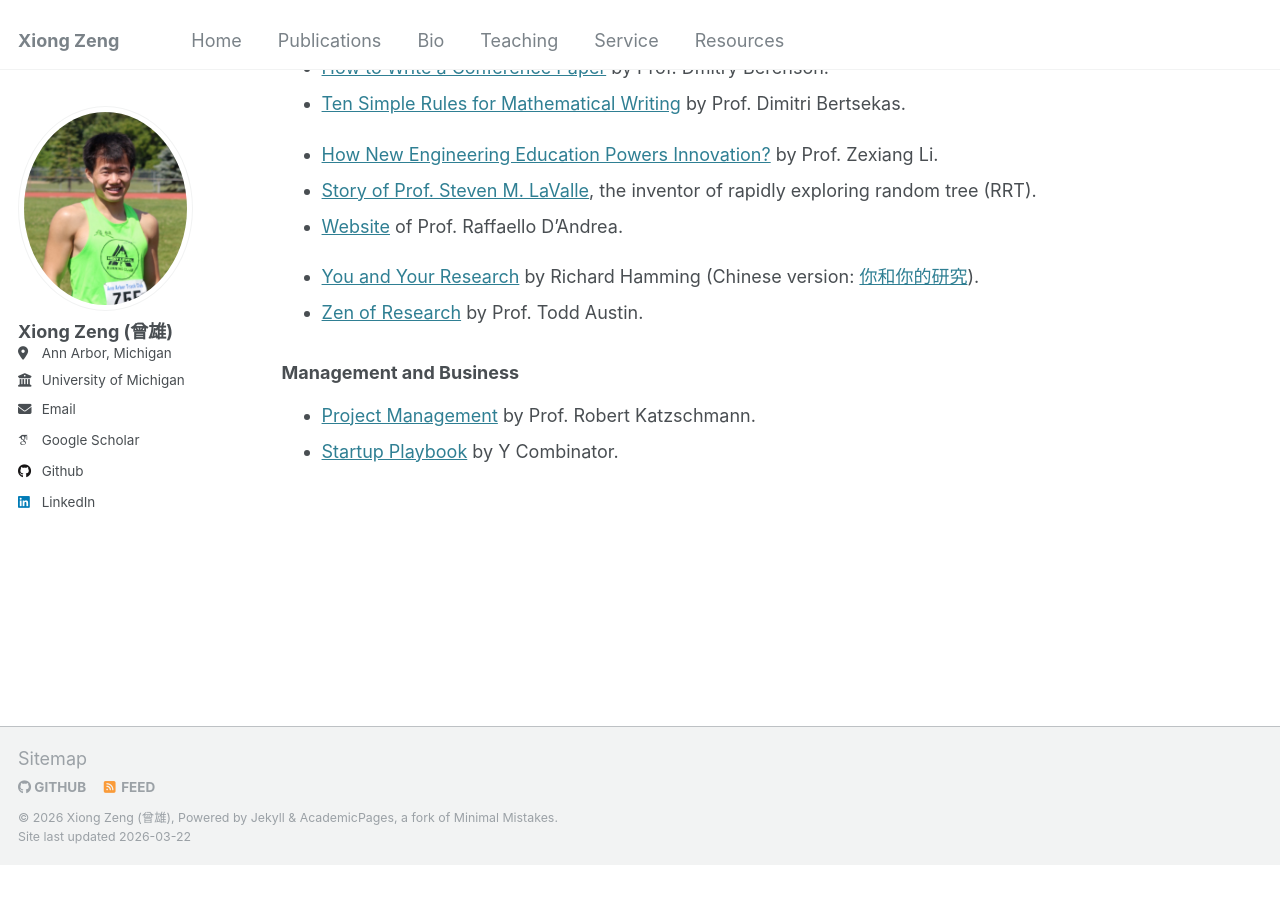
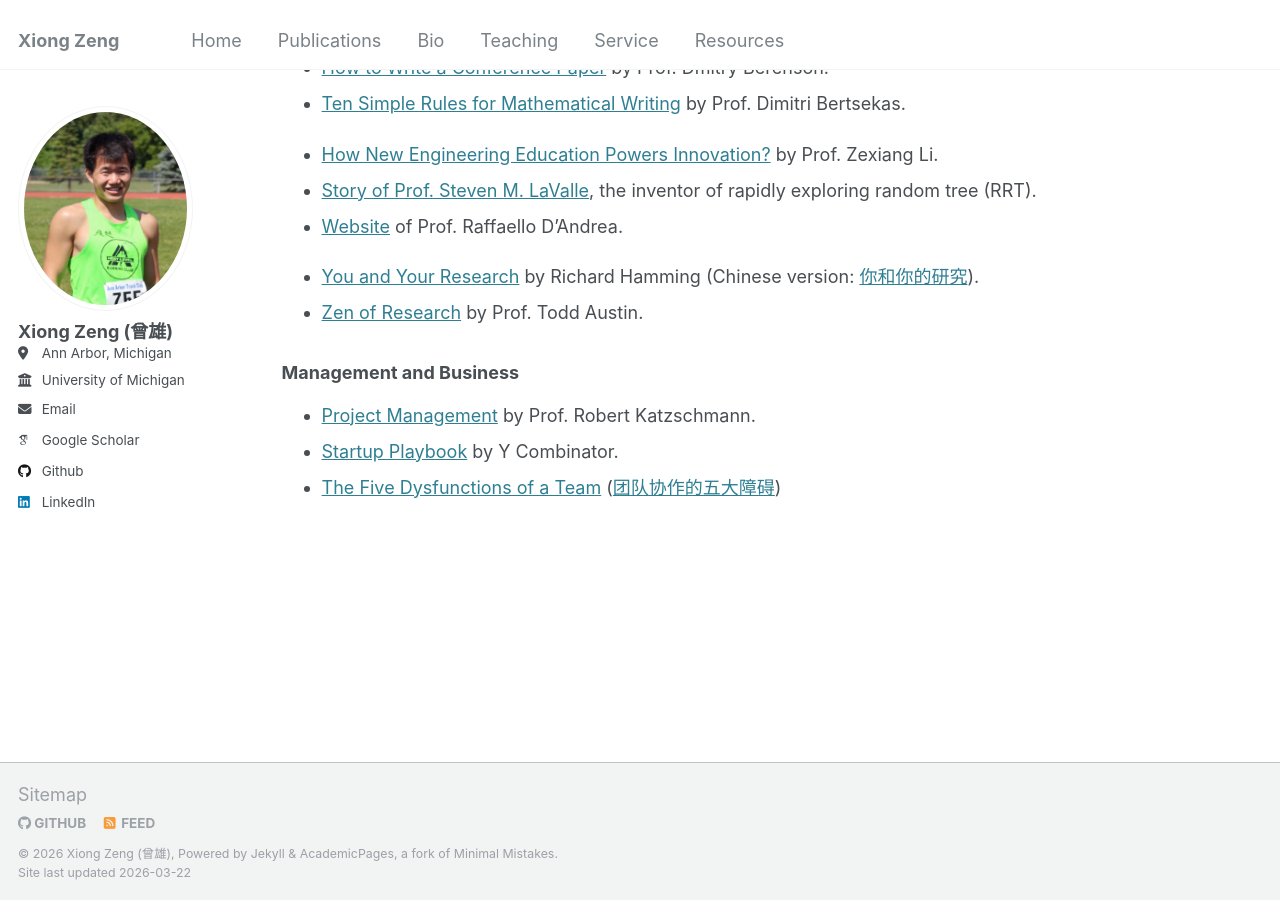
Before and after one commit to zengxiong111/zengxiong.github.io, a Jekyll site: the page built from _pages/resources.md, in a window 1280 px wide and 900 px high, scrolled down 572 px. Built offline with Jekyll 4.4.1, drawn with Linux system fonts in a browser that asks for light colours; some web fonts are replaced; before the commit the page ends 1436 px from its top, so only the background shows below that.

Commit message:
Update resources.md

```diff
--- a/_pages/resources.md
+++ b/_pages/resources.md
@@ -38,3 +38,4 @@ author_profile: true
 
 - [Project Management](https://www.rwr.ethz.ch/slides/2025/01_Slides_Project_Management_Workshop.pdf) by Prof. Robert Katzschmann.
 - [Startup Playbook](https://playbook.samaltman.com/) by Y Combinator.
+- [The Five Dysfunctions of a Team](https://static.sched.com/hosted_files/pa2023/8f/The%20Five%20Dysfunctions%20of%20a%20Team%20%281%29.pdf) ([团队协作的五大障碍](https://github.com/Maysjtu/books/blob/main/4.mobi%E5%9B%A2%E9%98%9F%E5%8D%8F%E4%BD%9C%E7%9A%84%E4%BA%94%E5%A4%A7%E9%9A%9C%E7%A2%8D%E5%8D%81%E5%B9%B4%E5%85%B8%E8%97%8F%E7%89%88.pdf))
```
